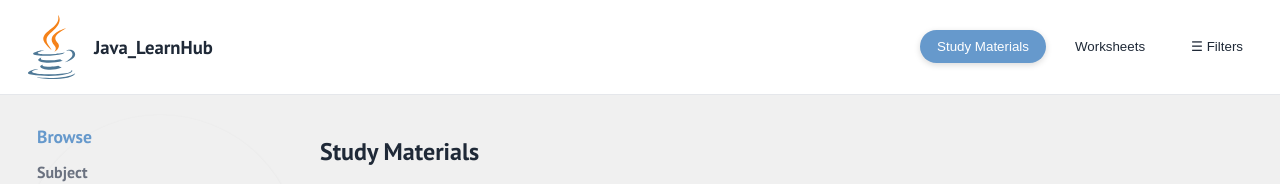
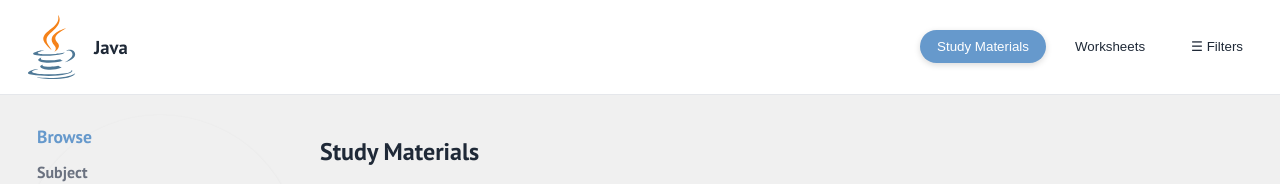
Before and after one commit to jebasingh9094/10th_ICSE_Computer_Application, a plain HTML site: page index.html in a window 1280 px wide. Shown: the top 184 px of the page. Drawn offline with Linux system fonts and the light colour scheme.

Commit message:
title change

```diff
--- a/index.html
+++ b/index.html
@@ -17,7 +17,7 @@
   <header class="site-header">
     <div class="brand">
       <img src="./java.svg" alt="" aria-hidden="true">
-      <h3>Java_LearnHub </h3>
+      <h3>Java </h3>
     </div>
 
 
```
